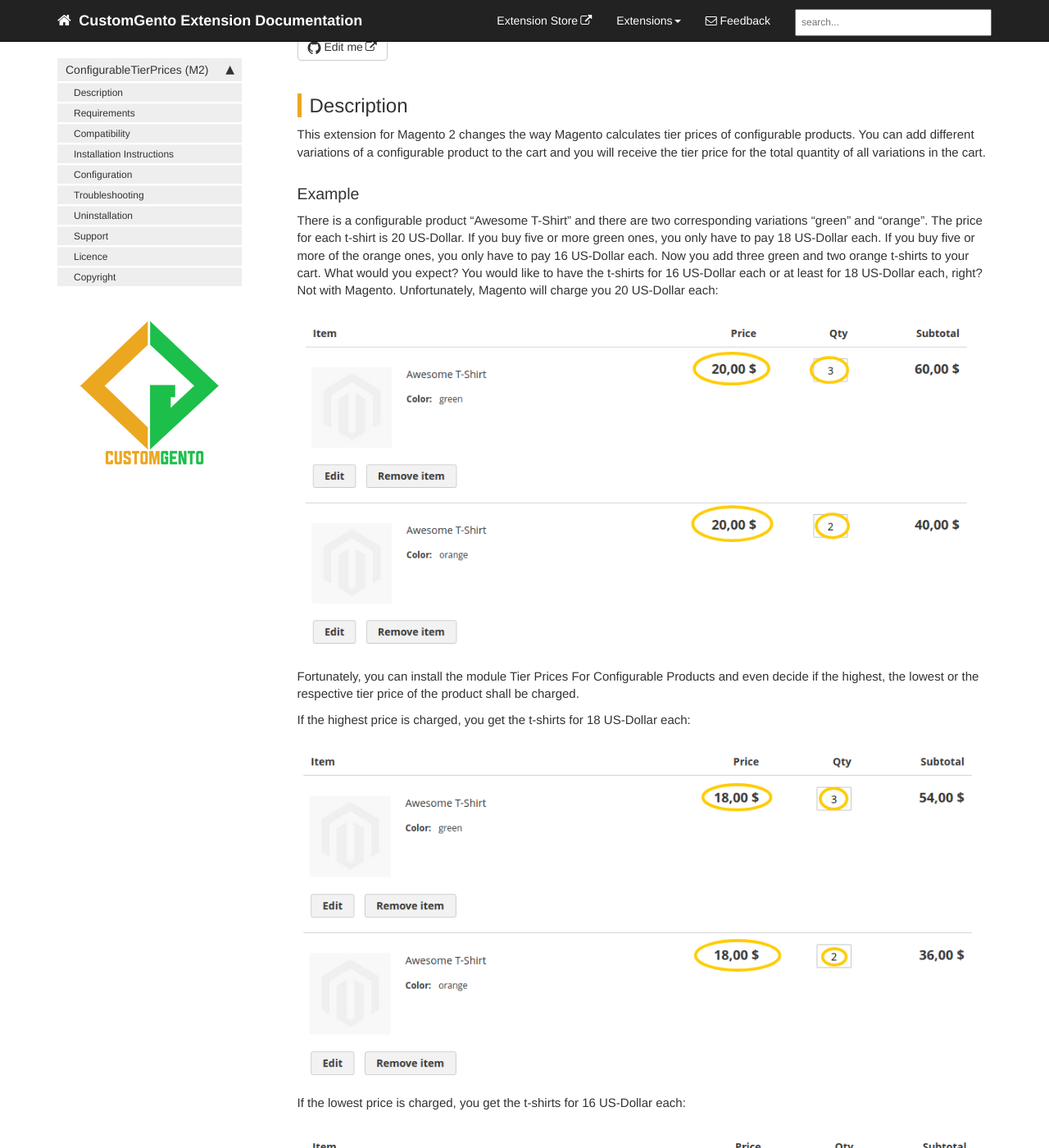
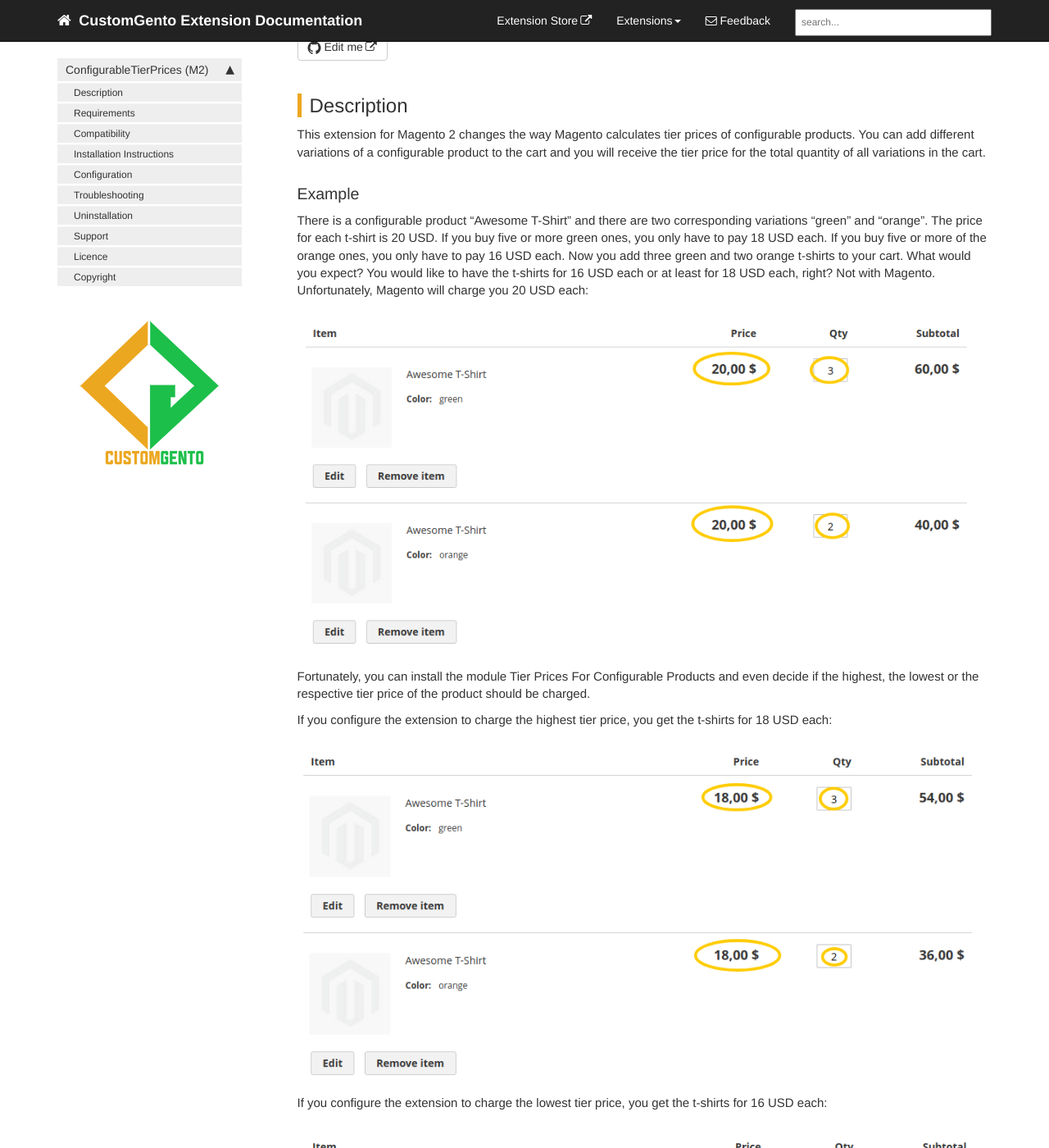
Before and after one commit to customgento/docs, a Jekyll site: the page built from pages/tier-prices-for-configurable-products-m2.md, in a window 1280 px wide and 1400 px high, scrolled down 232 px. Shown: the whole window at 82% size. Built offline with Jekyll 4.4.1, drawn with Linux system fonts in a browser that asks for light colours; nearby versions of some CDN libraries; comment, search, counter and statistics services are not loaded; some of the changed text lies outside the part shown.

Commit message:
updated CTP M2 docs

```diff
--- a/pages/tier-prices-for-configurable-products-m2.md
+++ b/pages/tier-prices-for-configurable-products-m2.md
@@ -10,39 +10,40 @@ This extension for Magento 2 changes the way Magento calculates tier prices of c
 
 ### Example
 There is a configurable product "Awesome T-Shirt" and there are two corresponding variations "green" and "orange".
-The price for each t-shirt is 20 US-Dollar.
-If you buy five or more green ones, you only have to pay 18 US-Dollar each.
-If you buy five or more of the orange ones, you only have to pay 16 US-Dollar each.
+The price for each t-shirt is 20 USD.
+If you buy five or more green ones, you only have to pay 18 USD each.
+If you buy five or more of the orange ones, you only have to pay 16 USD each.
 Now you add three green and two orange t-shirts to your cart.
-What would you expect? You would like to have the t-shirts for 16 US-Dollar each or at least for 18 US-Dollar each, right?
-Not with Magento. Unfortunately, Magento will charge you 20 US-Dollar each:
+What would you expect? You would like to have the t-shirts for 16 USD each or at least for 18 USD each, right?
+Not with Magento. Unfortunately, Magento will charge you 20 USD each:
 
 ![Tier Prices Without CustomGento_ConfigurableTierPrices]({{ "images/tier-prices-for-configurable-products-m2/tier-prices-before.png" }} "Tier Prices Without CustomGento_ConfigurableTierPrices")
 
 Fortunately, you can install the module Tier Prices For Configurable Products and even decide if the highest,
-the lowest or the respective tier price of the product shall be charged.
+the lowest or the respective tier price of the product should be charged.
 
-If the highest price is charged, you get the t-shirts for 18 US-Dollar each:
+If you configure the extension to charge the highest tier price, you get the t-shirts for 18 USD each:
 
-![Tier Prices With CustomGento_ConfigurableTierPrices]({{ "images/tier-prices-for-configurable-products-m2/tier-prices-after-highest.png" }} "Tier Prices With CustomGento_ConfigurableTierPrices")
+![Tier Prices With CustomGento_ConfigurableTierPrices - Highest Tier Price]({{ "images/tier-prices-for-configurable-products-m2/tier-prices-after-highest.png" }} "Tier Prices With CustomGento_ConfigurableTierPrices")
 
-If the lowest price is charged, you get the t-shirts for 16 US-Dollar each:
+If you configure the extension to charge the lowest tier price, you get the t-shirts for 16 USD each:
 
-![Tier Prices With CustomGento_ConfigurableTierPrices]({{ "images/tier-prices-for-configurable-products-m2/tier-prices-after-lowest.png" }} "Tier Prices With CustomGento_ConfigurableTierPrices")
+![Tier Prices With CustomGento_ConfigurableTierPrices - Lowest Tier Price]({{ "images/tier-prices-for-configurable-products-m2/tier-prices-after-lowest.png" }} "Tier Prices With CustomGento_ConfigurableTierPrices")
 
-And you can even choose that the respective tier prices shall be taken. So you for the green ones 18 US-Dollar each and for the orange ones 16 US-Dollar each respectively.
+And you can even configure that the respective tier prices should be charged.
+In this case, you get the green ones for 18 USD each and the orange ones for 16 USD each.
 
-![Tier Prices With CustomGento_ConfigurableTierPrices]({{ "images/tier-prices-for-configurable-products-m2/tier-prices-after-respective.png" }} "Tier Prices With CustomGento_ConfigurableTierPrices")
-
+![Tier Prices With CustomGento_ConfigurableTierPrices - Respective Tier Price]({{ "images/tier-prices-for-configurable-products-m2/tier-prices-after-respective.png" }} "Tier Prices With CustomGento_ConfigurableTierPrices")
 
 ## Requirements
-- PHP >= 7.0
-- magento/module-catalog
-- magento/module-eav
-- magento/module-store
-- magento/module-backend
-- magento/framework
-- magento/checkout
+- PHP `~7.0.0|~7.1.0`
+- magento/framework `101.0.0|101.0.1|101.0.2`
+- magento/module-backend `~100.2`
+- magento/module-catalog `~102.0`
+- magento/module-checkout `~100.2`
+- magento/module-eav `~101.0`
+- magento/module-quote `~101.0`
+- magento/module-store `~100.2`
 
 ## Compatibility
 - Magento >= 2.2
@@ -51,24 +52,32 @@ And you can even choose that the respective tier prices shall be taken. So you f
 // TODO
 
 ## Configuration
-You find the settings under Stores > Configuration > Sales > Sales > Configurable Tier Prices.
-You can enable the extension there and also choose the tier price calculation type.
+You find the settings under Stores > Configuration > Sales > Sales > Tier Prices For Configurable Products.
+You can enable the extension there and also choose the tier price calculation type:
 
 ![Configure Tier Prices For Configurable Products]({{ "images/tier-prices-for-configurable-products-m2/system-configuration.png" }} "Configure Tier Prices For Configurable Products")
 
 It is also possible to disable the updated price calculation for specific categories or products.
-Therefore, you can set the attribute `configurabletierprice_disabled` / " Disable Configurable Tier Prices" in the top section of the configurable product respectively the category to "Yes":
+Therefore, you can set the attribute `configurabletierprice_disabled` / "Disable Tier Prices For Configurable Products" to "Yes" in the configurable product or the category respectively.
+
+Disable Tier Prices For Configurable Products in the configurable product:
+
+![Disable Tier Prices For Configurable Products By Product]({{ "images/tier-prices-for-configurable-products-m2/disable-by-product.png" }} "Disable Tier Prices For Configurable Products By Category")
+
+Disable Tier Prices For Configurable Products in the category:
 
 ![Disable Tier Prices For Configurable Products By Category]({{ "images/tier-prices-for-configurable-products-m2/disable-by-category.png" }} "Disable Tier Prices For Configurable Products By Category")
 
+If Tier Prices For Configurable Products is disabled for a specific product or for any category this product is assigned to, the extension will not change the price calculation of this product at all.
+
 ## Troubleshooting - I installed the extension, but it does not work
-
 1. Do you use the latest version of the extension?
-2. Do you really use configurable products? This extension only works with configurable products. It does not work if you use e.g. simple products with custom options.
-3. Make sure that the extension is **not**  disabled under Stores > Configuration > Sales > Sales > Configurable Tier Prices.
-4. Make sure that the configurable product is **not** in one of the disabled categories.
-5. Make sure that the extension is **not**  disabled in the respective configurable product.
-6. Make sure that your tier prices are lower than the normal prices. That is the way they are supposed to be used.
+2. Do you use Magento >= 2.2?
+3. Do you really use configurable products? This extension only works with configurable products. It does not work if you use e.g. simple products with custom options.
+4. Make sure that the extension is **not** disabled under Stores > Configuration > Sales > Sales > Tier Prices For Configurable Products.
+5. Make sure that the configurable product is **not** in one of the disabled categories.
+6. Make sure that the extension is **not** disabled in the respective configurable product.
+7. Make sure that your tier prices are lower than the normal prices. That is the way they are supposed to be used.
 
 ## Uninstallation
 // TODO
```
Also changed, not shown: images/tier-prices-for-configurable-products-m2/disable-by-category.png, images/tier-prices-for-configurable-products-m2/disable-by-product.png (added), images/tier-prices-for-configurable-products-m2/system-configuration.png.
